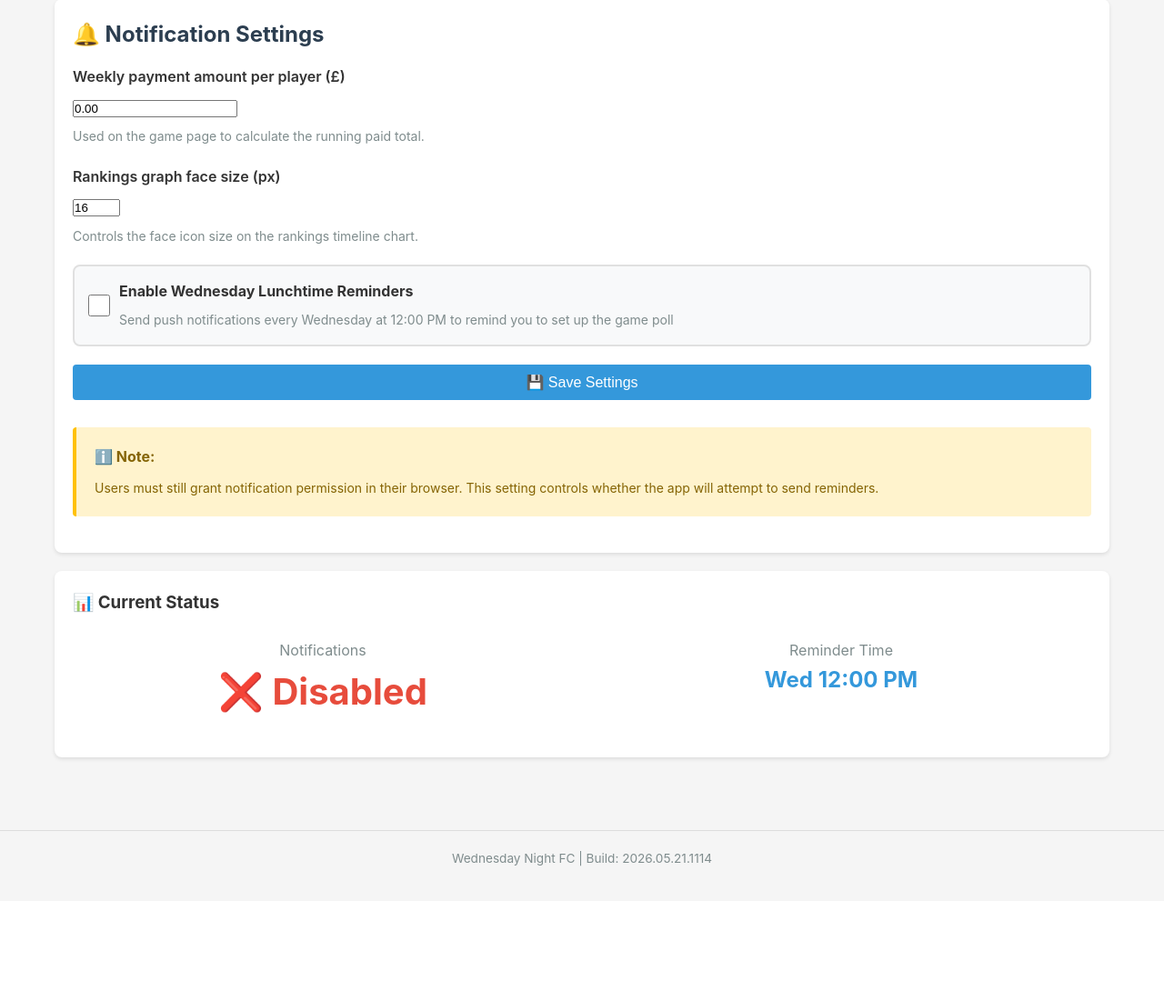
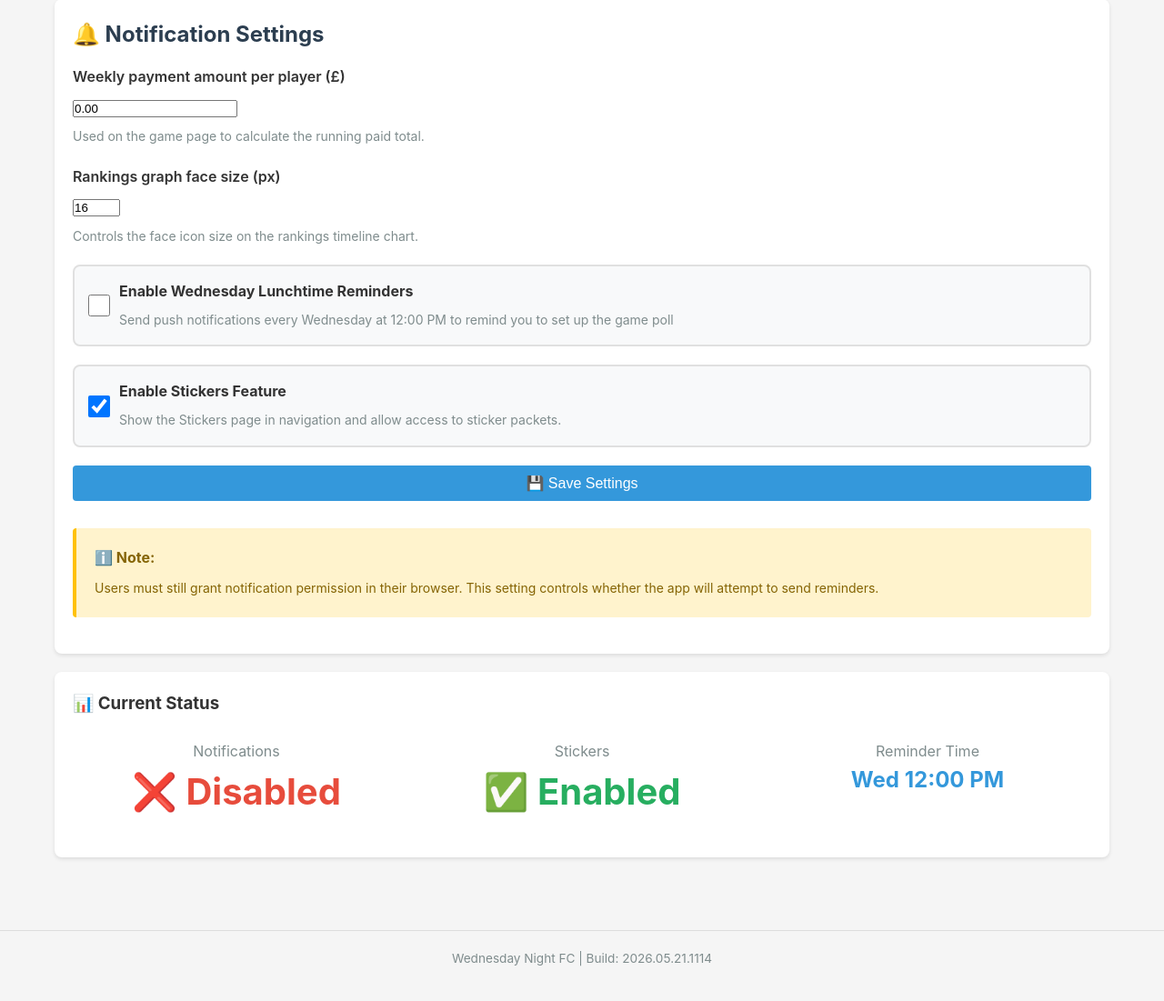
Before and after one commit to counterfitninja/wednesdaynite, a Flask app: page /admin/settings in a window 1280 px wide. Shown: the part 459-1560 px from the top of the page at 91% size. Before the commit the page ends 1412 px from the top, so only its background shows below. Run offline with Flask 3, Linux system fonts and the light colour scheme; the visitor is signed in with stand-in values (Sample User, id 1); data that the repository does not hold is empty; some libraries are stand-ins or nearby versions.

Commit message:
feature toggle

```diff
--- a/app.py
+++ b/app.py
@@ -1,4 +1,4 @@
-from flask import Flask, render_template, request, redirect, url_for, jsonify, session, make_response
+from flask import Flask, render_template, request, redirect, url_for, jsonify, session, make_response, abort
 import sqlite3
 from datetime import datetime, timedelta
 import os
@@ -34,8 +34,10 @@ if not ADMIN_PASSWORD:
 @app.context_processor
 def inject_build_version():
     final_score_game_id = None
+    stickers_feature_enabled = True
     try:
         with get_db() as conn:
+            stickers_feature_enabled = get_bool_setting(conn, 'stickers_enabled', default=True)
             latest_pending = conn.execute('''
                 SELECT id FROM games
                 WHERE date <= date('now')
@@ -62,7 +64,8 @@ def inject_build_version():
     return {
         'build_version': BUILD_VERSION,
         'is_admin': session.get('logged_in', False),
-        'final_score_game_id': final_score_game_id
+        'final_score_game_id': final_score_game_id,
+        'stickers_enabled': stickers_feature_enabled
     }
 
 @app.route('/team-balancer')
@@ -119,6 +122,21 @@ def get_db():
     conn = sqlite3.connect(DATABASE)
     conn.row_factory = sqlite3.Row
     return conn
+
+
+def get_bool_setting(conn, key, default=False):
+    setting = conn.execute(
+        'SELECT value FROM settings WHERE key = ?',
+        (key,)
+    ).fetchone()
+    if not setting or setting['value'] is None:
+        return default
+    return str(setting['value']).strip().lower() == 'true'
+
+
+def stickers_enabled():
+    with get_db() as conn:
+        return get_bool_setting(conn, 'stickers_enabled', default=True)
 
 
 def build_momentum_table(conn, year, window_days=56, min_recent_games=2):
@@ -996,6 +1014,7 @@ def admin_settings():
     with get_db() as conn:
         if request.method == 'POST':
             notifications_enabled = request.form.get('notifications_enabled') == 'on'
+            stickers_feature_enabled = request.form.get('stickers_enabled') == 'on'
             weekly_payment_amount_raw = request.form.get('weekly_payment_amount', '').strip()
             rankings_face_size_raw = request.form.get('rankings_face_size', '').strip()
 
@@ -1016,6 +1035,10 @@ def admin_settings():
                 INSERT OR REPLACE INTO settings (key, value)
                 VALUES ('notifications_enabled', ?)
             ''', ('true' if notifications_enabled else 'false',))
+            conn.execute('''
+                INSERT OR REPLACE INTO settings (key, value)
+                VALUES ('stickers_enabled', ?)
+            ''', ('true' if stickers_feature_enabled else 'false',))
             conn.execute('''
                 INSERT OR REPLACE INTO settings (key, value)
                 VALUES ('weekly_payment_amount', ?)
@@ -1032,6 +1055,9 @@ def admin_settings():
         setting = conn.execute(
             "SELECT value FROM settings WHERE key = 'notifications_enabled'"
         ).fetchone()
+        stickers_setting = conn.execute(
+            "SELECT value FROM settings WHERE key = 'stickers_enabled'"
+        ).fetchone()
         payment_setting = conn.execute(
             "SELECT value FROM settings WHERE key = 'weekly_payment_amount'"
         ).fetchone()
@@ -1040,6 +1066,7 @@ def admin_settings():
         ).fetchone()
 
         notifications_enabled = setting['value'] == 'true' if setting else False
+        stickers_feature_enabled = stickers_setting['value'] == 'true' if stickers_setting else True
         try:
             weekly_payment_amount = float(payment_setting['value']) if payment_setting and payment_setting['value'] is not None else 0.0
         except (TypeError, ValueError):
@@ -1053,6 +1080,7 @@ def admin_settings():
     return render_template(
         'admin_settings.html',
         notifications_enabled=notifications_enabled,
+        stickers_enabled=stickers_feature_enabled,
         weekly_payment_amount=weekly_payment_amount,
         rankings_face_size=rankings_face_size
     )
@@ -1502,6 +1530,9 @@ def help_page():
 
 @app.route('/stickers', methods=['GET', 'POST'])
 def stickers():
+    if not stickers_enabled():
+        abort(404)
+
     if request.method == 'POST':
         if not session.get('logged_in'):
             return redirect(url_for('stickers'))
@@ -1544,6 +1575,9 @@ def stickers():
 
 @app.route('/stickers/open', methods=['POST'])
 def open_sticker_packet():
+    if not stickers_enabled():
+        abort(404)
+
     sticker_players = load_sticker_players()
     if len(sticker_players) < STICKER_PACKET_SIZE:
         return redirect(
--- a/templates/admin_settings.html
+++ b/templates/admin_settings.html
@@ -61,6 +61,21 @@
             </label>
         </div>
 
+        <div style="margin-bottom: 20px;">
+            <label style="display: flex; align-items: center; gap: 10px; cursor: pointer; padding: 15px; background: #f8f9fa; border-radius: 8px; border: 2px solid #e0e0e0;">
+                <input type="checkbox" name="stickers_enabled" {% if stickers_enabled %}checked{% endif %}
+                       style="width: 24px; height: 24px; cursor: pointer;">
+                <div>
+                    <strong style="display: block; font-size: 16px; margin-bottom: 5px;">
+                        Enable Stickers Feature
+                    </strong>
+                    <span style="color: #7f8c8d; font-size: 14px;">
+                        Show the Stickers page in navigation and allow access to sticker packets.
+                    </span>
+                </div>
+            </label>
+        </div>
+
         <button type="submit" class="btn btn-primary" style="width: 100%;">
             💾 Save Settings
         </button>
@@ -95,11 +110,21 @@
 
 <div class="card">
     <h3>📊 Current Status</h3>
-    <div class="grid" style="grid-template-columns: 1fr 1fr;">
+    <div class="grid" style="grid-template-columns: repeat(auto-fit, minmax(180px, 1fr));">
         <div class="stat">
             <div class="stat-label">Notifications</div>
             <div class="stat-value" style="color: {% if notifications_enabled %}#27ae60{% else %}#e74c3c{% endif %};">
                 {% if notifications_enabled %}
+                ✅ Enabled
+                {% else %}
+                ❌ Disabled
+                {% endif %}
+            </div>
+        </div>
+        <div class="stat">
+            <div class="stat-label">Stickers</div>
+            <div class="stat-value" style="color: {% if stickers_enabled %}#27ae60{% else %}#e74c3c{% endif %};">
+                {% if stickers_enabled %}
                 ✅ Enabled
                 {% else %}
                 ❌ Disabled
--- a/templates/base.html
+++ b/templates/base.html
@@ -437,7 +437,9 @@
                 <a href="/leaderboard">🏆 Leaderboard</a>
                 <a href="/stats/rankings">📈 Rankings</a>
                 <a href="/stats/momentum">🚀 Momentum</a>
+                {% if stickers_enabled %}
                 <a href="/stickers">🟨 Stickers</a>
+                {% endif %}
                 <a href="/team-balancer">⚖️ Team Balancer</a>
                 <a href="/help">❓ Help</a>
                 {% if session.logged_in %}
--- a/templates/help.html
+++ b/templates/help.html
@@ -27,7 +27,9 @@
         <li><strong>/games/&lt;id&gt;</strong> – attendance for a game.</li>
         <li><strong>/admin/players</strong> – manage players and attendance stats.</li>
         <li><strong>/leaderboard</strong> – wins/draws/losses and attendance leaderboard.</li>
+        {% if stickers_enabled %}
         <li><strong>/stickers</strong> – upload player photos and open a six-card sticker packet.</li>
+        {% endif %}
         <li><strong>/import</strong> – import attendance from CSV.</li>
     </ul>
 </div>
```
